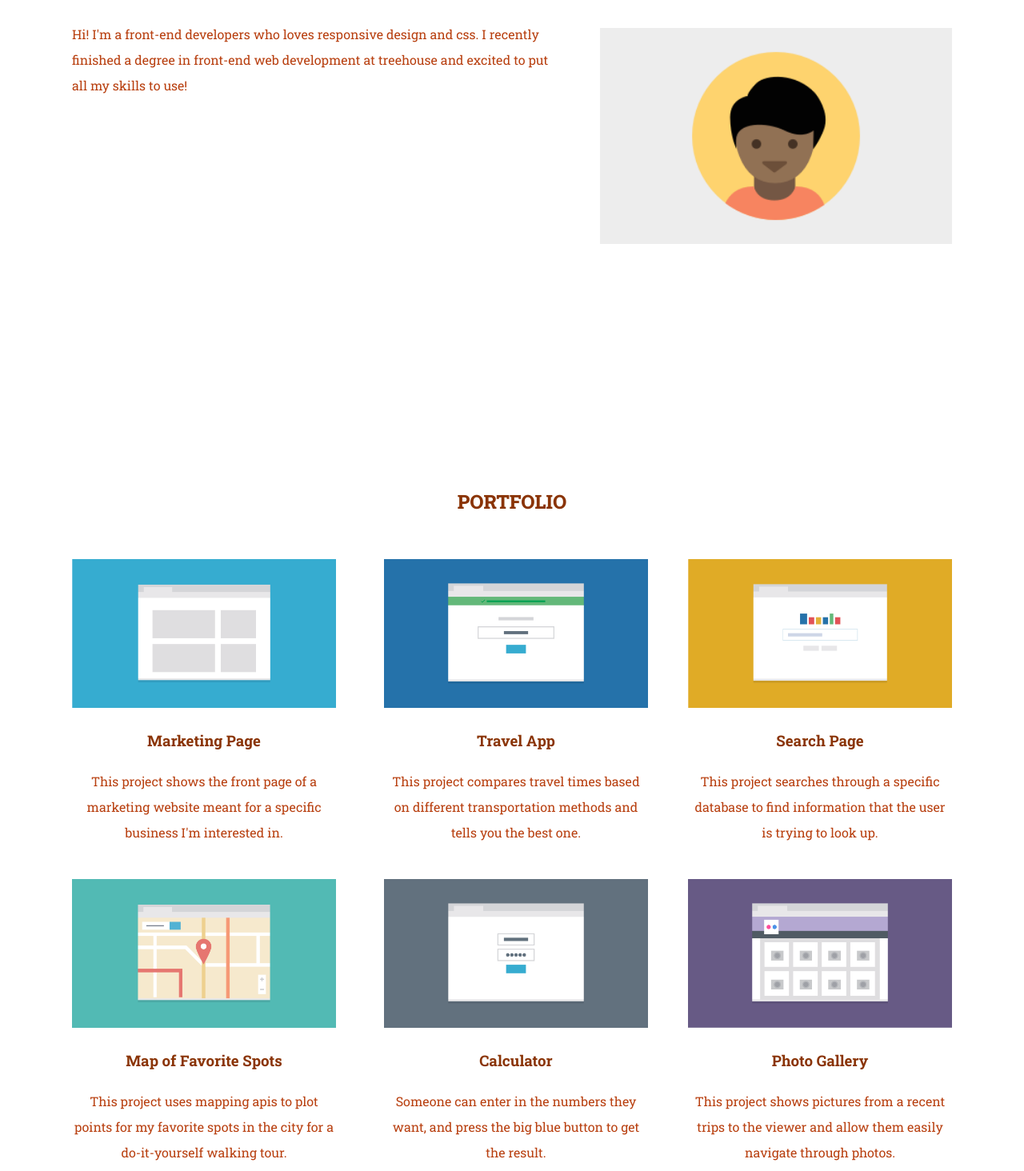
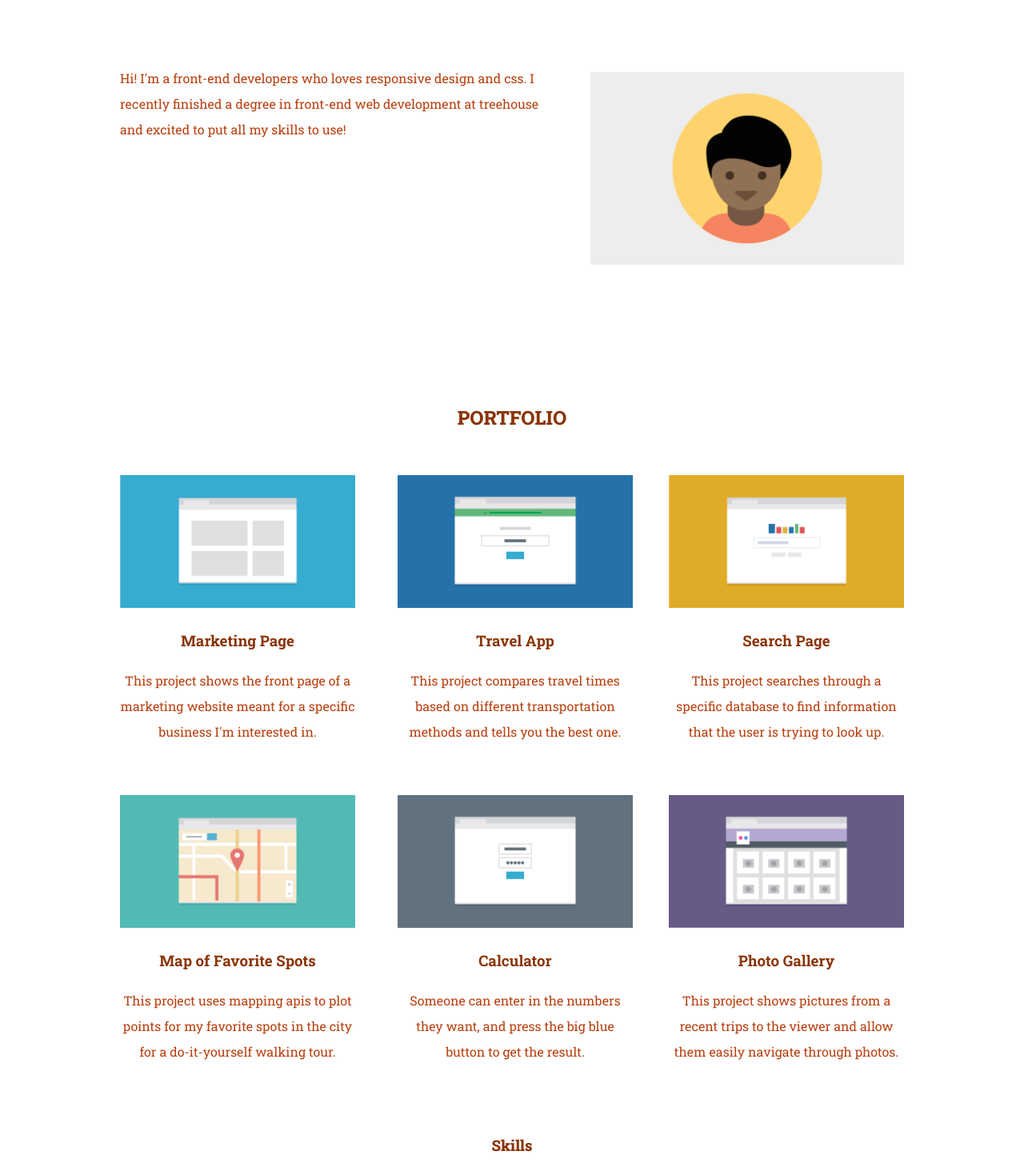
Before and after one commit to allan9595/responsive_layout_treehouse, a plain HTML site: page index.html in a window 1280 px wide. Shown: the part 85-1549 px from the top of the page at 80% size. Drawn offline with Linux system fonts and the light colour scheme.

Commit message:
final fixed, bugs in css

```diff
--- a/css/styles.css
+++ b/css/styles.css
@@ -1,24 +1,19 @@
 body {
     font-family: 'Roboto Slab', serif;
 }
-
 /*320px mobile*/
 /*the above code used for import font size from google cdn*/
-
-
 /*the nav part centered the text for the navbar*/
 nav{
     text-align: center;
     width: 100%;
 }
-
 /*get rid of the default list shape, auto margin and padding right ensure it at center*/
 header nav ul {
     list-style-type: none;
     padding-right: 40px;
     margin: auto;
 }
-
 /*give the navbar a padding space top and bottom, bold its font weight*/
 ul li {
     padding-top:1em;
@@ -26,7 +21,6 @@ body {
     background: #ffffff;
     font-weight: 800;
 }
-
 /*delete any link decoration, set the default color to black, block level display*/
 ul a:link {
     display: block;
@@ -34,18 +28,15 @@ body {
     color: black;
     text-decoration: none;
 }
-
 ul a:visited {
     color: #915904;
 }
-
 ul a:hover {
     color: #5022e6;
 }
 img {
     width: 100%;
 }
-
 /*first profile image is smaller than others*/
 .profile img {
     display: block;
@@ -63,18 +54,15 @@ body {
     padding-top: 1em;
     color: #b83f0f;
 }
-
 .skill nav{
     margin: auto;
 }
-
 .skill nav ul {
     text-decoration: none;
     list-style-type: none;
     color: #b83f0f;
     text-align: center;
 }
-
 .skill nav ul li {
     margin-right: 40px;
 }
@@ -87,21 +75,17 @@ body {
 article {
     margin-top: 30px;
 }
-
 /*give the first title top and bottom space, bold font weight*/
 .main-title {
     padding: 4em 0 2em 0;
     font-weight: 800;
 }
-
 .page-title {
     color: #8a3406;
 }
-
 main {
     margin: 50px;
 }
-
 /*set the footer part, give it a padding, set the margin and width*/
 footer {
     padding: 10px;
@@ -111,24 +95,20 @@ body {
     display: inline;
     padding-right: 90px
 }
-
 footer, hr{
     font-weight: 800;
     width: 90%;
     margin: auto;
 }
-
 footer a:link {
     float:right;
     text-decoration: none;
     color: black;
     padding-top: 8px;
 }
-
 footer a:visited {
     color: #915904;
 }
-
 footer a:hover {
     color: #5022e6;
 }
@@ -137,26 +117,21 @@ body {
     display: none;
 }
 
-
-
 /*768px tablet*/
 @media (min-width: 768px){
-
     /*the nav part centered the text for the navbar*/
     header nav{
         text-align: center;
         width: 100%;
-        width: 1100px;
-        margin:auto;
+      max-width: 1100px;
+      margin: auto;
     }
-
     /*get rid of the default list shape, auto margin and padding right ensure it at center*/
     header nav ul {
         list-style-type: none;
         padding-right: 50px;
         margin: auto;
     }
-
     /*give the navbar a padding space top and bottom, bold its font weight*/
     /*delete any link decoration, set the default color to black, block level display*/
     header ul li  {
@@ -167,7 +142,6 @@ body {
         display: inline-block;
         padding: 1em;
     }
-
     header ul li a:link {
         color: black;
         text-decoration: none;
@@ -176,16 +150,12 @@ body {
     header ul li a:visited {
         color: #915904;
     }
-
     header ul li a:hover {
         color: #5022e6;
     }
-
-
     img {
         width: 100%;
     }
-
     /*first profile image is smaller than others*/
     .profile img {
         padding-top:8px;
@@ -196,7 +166,6 @@ body {
         margin-right: auto;
         float: right;
     }
-
     .profile p {
         padding-top:0;
         text-align: left;
@@ -215,22 +184,18 @@ body {
     article {
         margin-top: 30px;
     }
-
     .main-content {
         width: 50%;
         height: 400px;
     }
-
     .odd {
         float: left;
         margin-left:-10px;
     }
-
     .even {
         float: right;
         margin-right:-10px;
     }
-
 
     /*give the first title top and bottom space, bold font weight*/
     .main-title {
@@ -241,7 +206,6 @@ body {
         display: block;
         color:#8a3406;
     }
-
     h2, h3 {
         color: #8a3406;
     }
@@ -251,35 +215,27 @@ body {
         font-weight: 800;
         clear: both
     }
-
     main {
-        margin: 30px;
+        margin: 50px;
     }
-
-
     section, #contact {
         display: block;
         text-align: center;
         padding-top:50px;
     }
-
-
     .skill nav{
         margin: auto;
     }
-
     .skill nav ul {
         text-decoration: none;
         list-style-type: none;
         color: #b83f0f;
         text-align: center;
     }
-
     .skill nav ul li {
         margin-right: 40px;
         padding:10px;
     }
-
     article p, article h3 {
         text-align: center;
         width: 70%;
@@ -310,7 +266,6 @@ body {
         margin: auto;
         float:right;
     }
-
     /*give the navbar a padding space top and bottom, bold its font weight*/
     /*delete any link decoration, set the default color to black, block level display*/
     footer ul li {
@@ -332,7 +287,6 @@ body {
     footer ul li a:visited {
         color: #915904;
     }
-
     footer ul li a:hover {
         color: #5022e6;
     }
@@ -343,37 +297,29 @@ body {
         height: 0;
         clear: both;
      }
-
      .small-device{
         display: none;
     }
 
-
 }
-
-
 /*1024px big screen*/
 @media (min-width: 1024px){
-
     /*the nav part centered the text for the navbar*/
     nav{
         text-align: center;
         width: 100%;
 
     }
-
     header {
         margin:auto;
         width:100%;
     }
-
     /*header title push the nav to the right, also have space from the beginning*/
     header nav h1 {
         margin-right:150px;
         margin-left: 50px;
         float: left;
     }
-
     /*get rid of the default list shape, auto margin and padding right ensure it at center*/
     header nav ul li{
         list-style-type: none;
@@ -381,7 +327,6 @@ body {
         margin: auto;
         display: inline-block;
     }
-
     /*give the navbar a padding space top and bottom, bold its font weight*/
     header nav ul li {
         padding-top:1em;
@@ -389,7 +334,6 @@ body {
         background: #ffffff;
         font-weight: 800;
     }
-
     /*delete any link decoration, set the default color to black, block level display*/
     header ul li a:link {
         display: inline-block;
@@ -397,19 +341,15 @@ body {
         color: black;
         text-decoration: none;
     }
-
     header ul li ul a:visited {
         color: #915904;
     }
-
     header ul li a:hover {
         color: #5022e6;
     }
-
     img {
         width: 100%;
     }
-
     /*first profile image is smaller than others*/
     .profile img {
         padding-top:8px;
@@ -420,15 +360,13 @@ body {
         margin-right: auto;
         float: right;
     }
-
     .profile p {
         padding-top:0;
         text-align: left;
         width: 100%;
     }
-
     .profile {
-        padding-bottom: 15em;
+        padding-bottom: 5em;
     }
 
     .page-title {
@@ -444,10 +382,9 @@ body {
     article {
         margin-top: 30px;
     }
-
     .main-content {
+        height: 400px;
         width: 50%;
-        height: 400px;
     }
 
     .odd {
@@ -455,43 +392,37 @@ body {
     }
 
     .even {
+        margin: unset;
+    }
 
-        margin: unset;
-
-    }
     /*put three images on every line*/
     .desktop-left {
         width: 30%;
         float: left;
     }
-
     .desktop-middle {
-        width: 30%;
+        width:30%;
         float: right;
-        margin-left:50px;
+        margin-left: 45px;
     }
     .desktop-right {
         width: 30%;
         float: right;
     }
-
     /*skill part three columns set up for desktop*/
     .skill-desktop-left {
         width: 30%;
         float: left;
     }
-
     .skill-desktop-middle {
         width:40%;
         float: right;
 
     }
-
     .skill-desktop-right {
         width: 30%;
         float: right;
     }
-
     /*give the first title top and bottom space, bold font weight*/
     .main-title {
         margin: auto;
@@ -501,35 +432,28 @@ body {
         display: block;
         color:#8a3406;
     }
-
     .contact-title, .skill-title {
         margin: auto;
-        padding: 10em 0 2em 0;
         font-weight: 800;
         clear: both
     }
-
     main {
-        margin: auto;
-        width: 1100px;
-
+        width: 980px;
+        margin: 30px auto;
+        padding: 25px;
     }
-
     h2, h3 {
         color: #8a3406;
     }
-
     section, #contact {
         display: block;
         text-align: center;
         padding-top:50px;
     }
-
     .skill nav{
         width:90%;
         margin:auto;
     }
-
     .skill nav ul li {
         text-decoration: none;
         list-style-type: none;
@@ -538,20 +462,13 @@ body {
         margin-right:-30px;
     }
 
-
     article p, article h3 {
         text-align: center;
         width: 70%;
         margin: auto;
         line-height: 2em;
     }
-
     /*set the footer part, give it a padding, set the margin and width*/
-    footer {
-        margin:auto;
-        width:100%
-    }
-
     footer .footer-name {
         float: left;
         color: #8a3406;
@@ -559,14 +476,14 @@ body {
 
     footer, hr{
         width: 90%;
-        margin: auto;
+        margin: 0 auto;
     }
+
     /*get rid of the default list shape, auto margin and padding right ensure it at center*/
     footer nav ul {
         margin: auto;
         float: right;
     }
-
     /*give the navbar a padding space top and bottom, bold its font weight*/
     /*delete any link decoration, set the default color to black, block level display*/
     footer ul li {
@@ -574,7 +491,6 @@ body {
         display: inline-block;
         font-weight: 800;
     }
-
     /*push the footer links to the right*/
     .footer-name {
         padding: 10px;
@@ -589,7 +505,6 @@ body {
     footer ul li a:visited {
         color: #915904;
     }
-
     footer ul li a:hover {
         color: #5022e6;
     }
@@ -600,7 +515,6 @@ body {
         height: 0;
         clear: both;
      }
-
      .small-device{
         display: none;
     }
```
Lines whose indentation alone changed are shown as unchanged.
